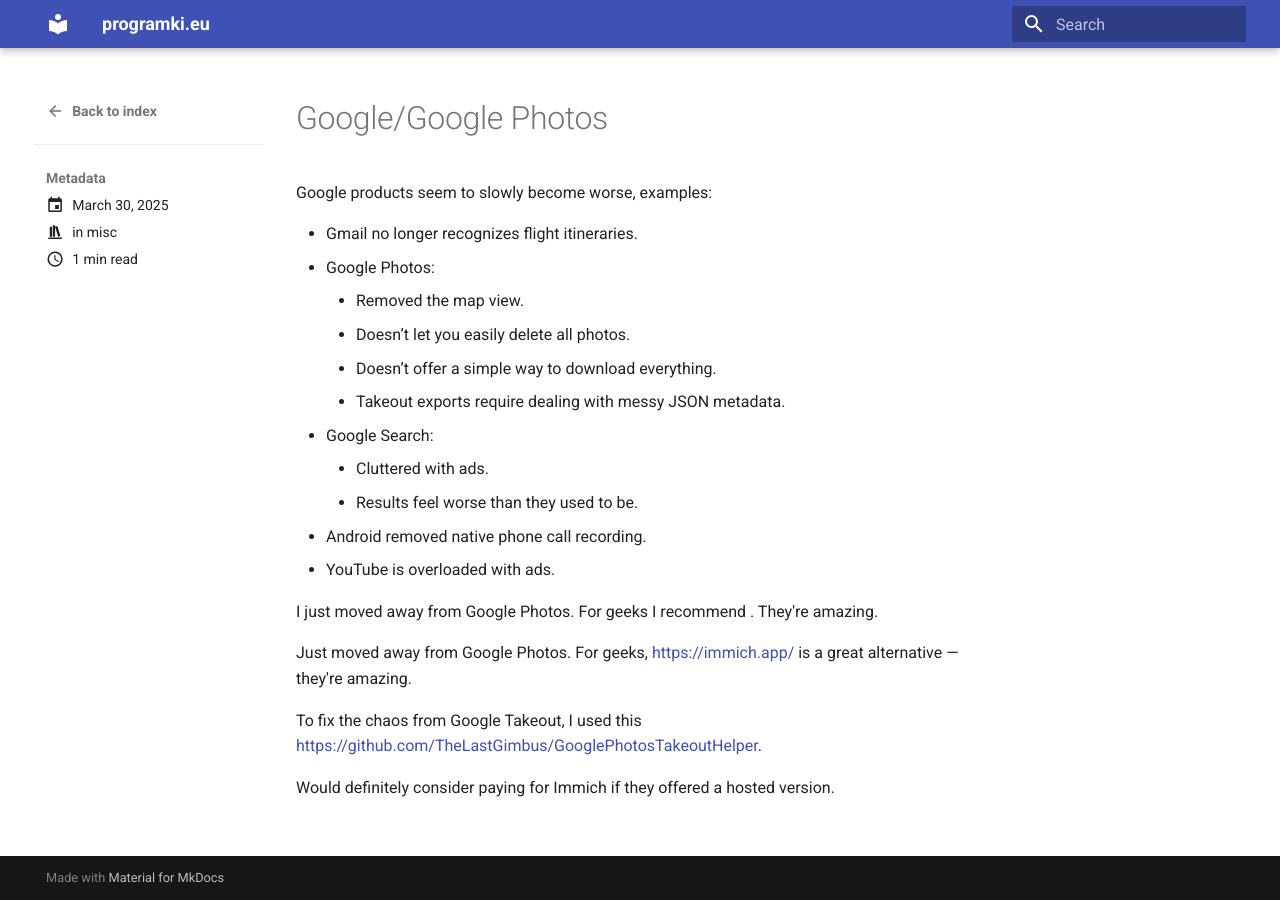
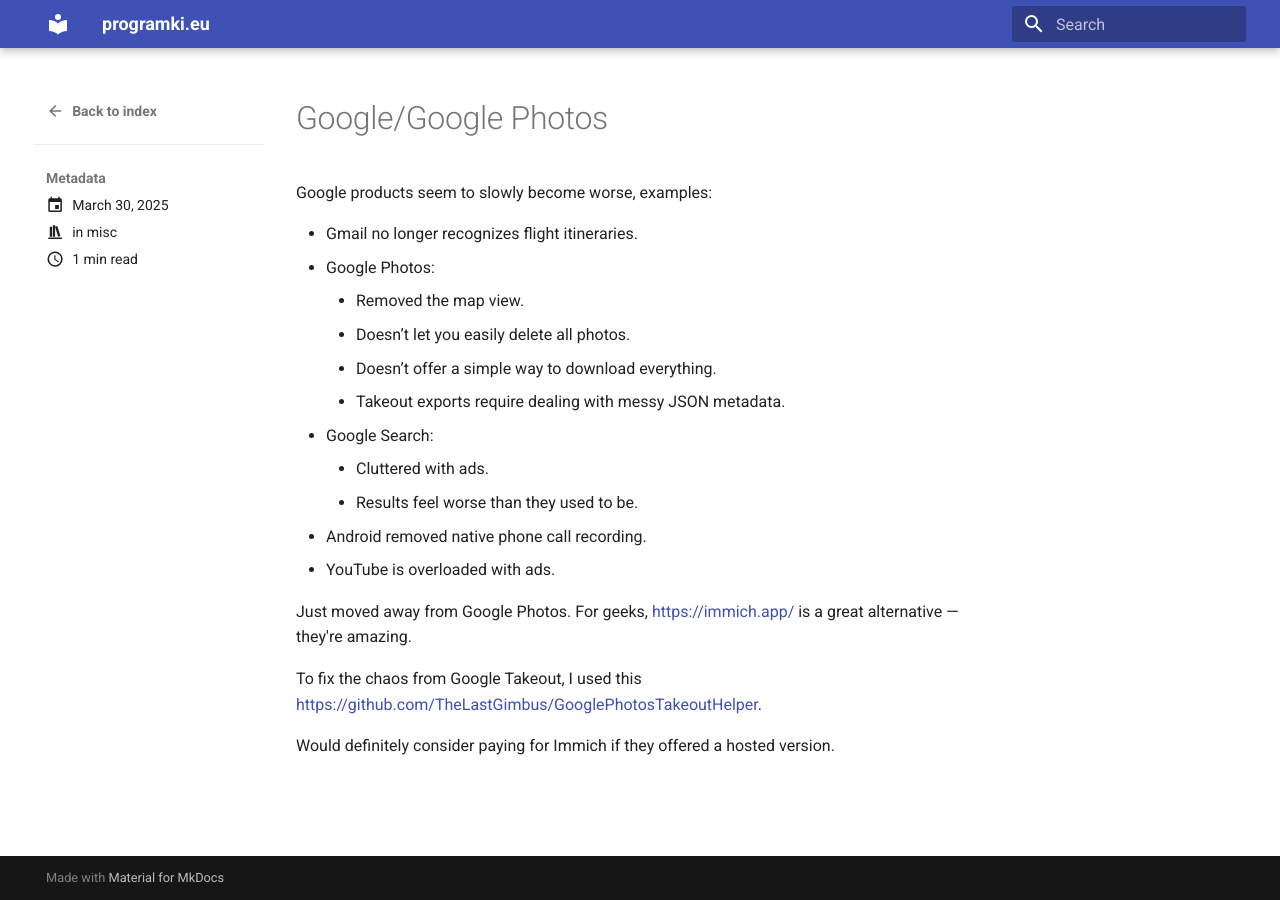
Before and after one commit to inwenis/blog, an MkDocs documentation site: the page built from docs/posts/post31.md, in a window 1280 px wide. Built offline with MkDocs 1.6.1 and Material for MkDocs 9.7.7, drawn with Linux system fonts in a browser that asks for light colours.

Commit message:
remove duplicated sentence

```diff
--- a/docs/posts/post31.md
+++ b/docs/posts/post31.md
@@ -21,8 +21,6 @@
 - Android removed native phone call recording.
 - YouTube is overloaded with ads.
 
-I just moved away from Google Photos. For geeks I recommend . They're amazing.
-
 Just moved away from Google Photos. For geeks, [https://immich.app/](https://immich.app/) is a great alternative — they're amazing.
 
 To fix the chaos from Google Takeout, I used this [https://github.com/TheLastGimbus/GooglePhotosTakeoutHelper](https://github.com/TheLastGimbus/GooglePhotosTakeoutHelper).
```
